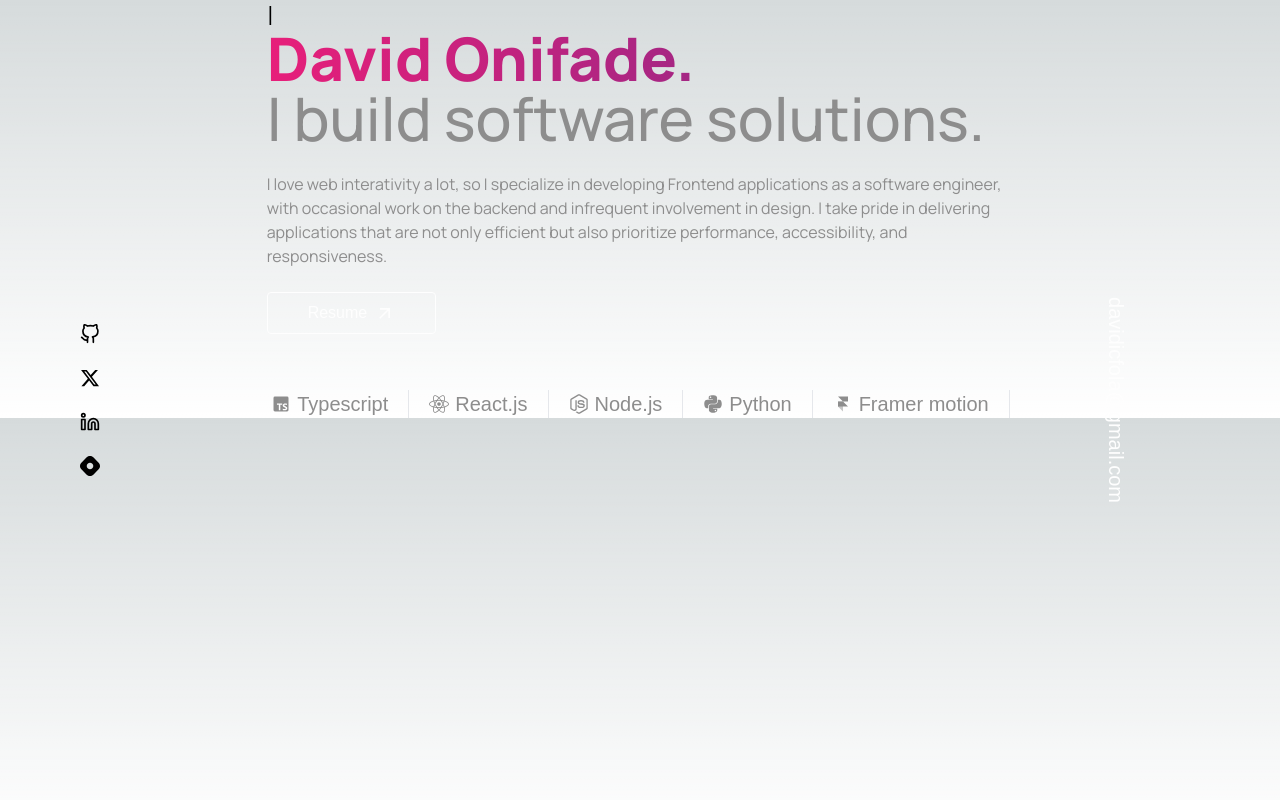
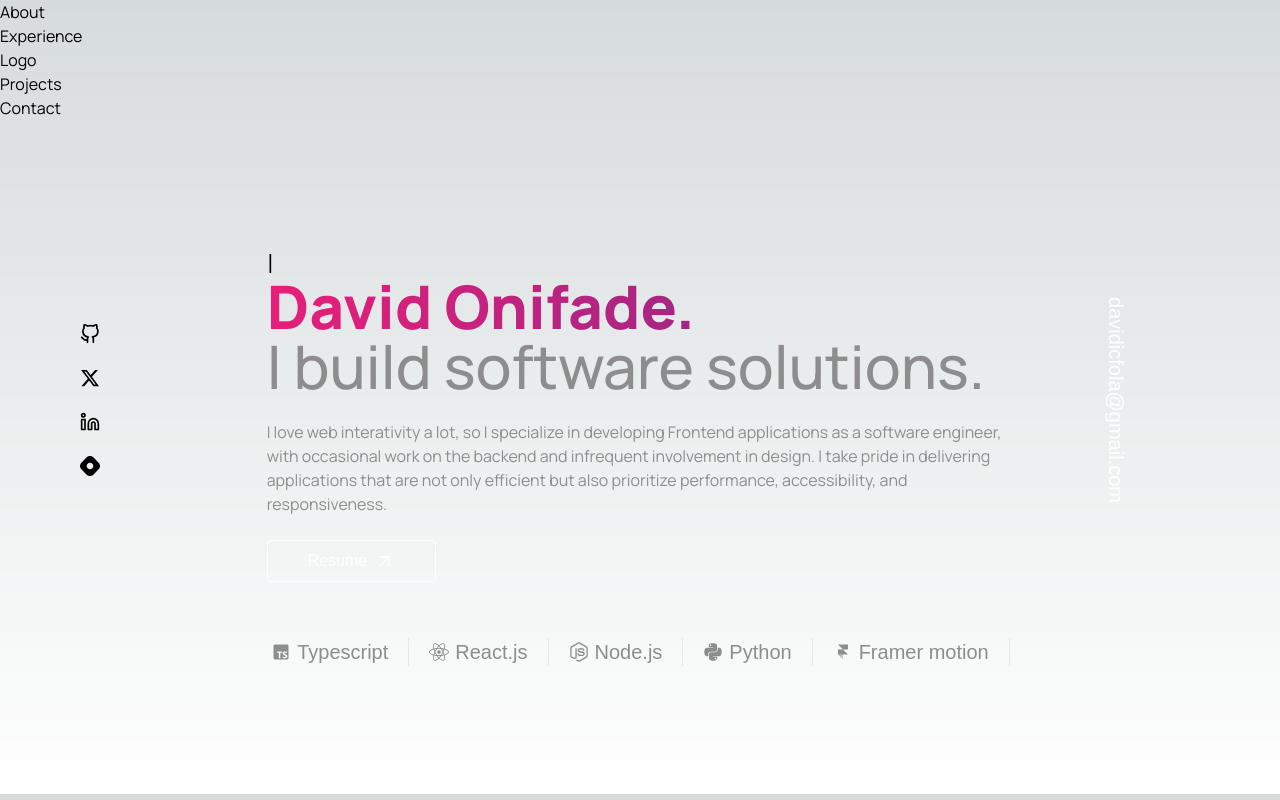
Before and after one commit to zyzer01/portfolio-zyzer, a Next.js app: page / in a window 1280 px wide. Built offline with nearby package versions, Linux system fonts and the light colour scheme; a web font is replaced by a local one.

Commit message:
update Hero.tsx and NavBar.tsx

```diff
--- a/src/components/Hero.tsx
+++ b/src/components/Hero.tsx
@@ -6,7 +6,7 @@ import Typewriter from 'typewriter-effect';
 
 const Hero = () => {
   return (
-    <div className="flex flex-col space-y-6">
+    <div className="flex flex-col space-y-6 py-32">
       <div>
         <div className="proggy text-xl">
           <Typewriter
--- a/src/components/NavBar.tsx
+++ b/src/components/NavBar.tsx
@@ -1,7 +1,30 @@
+import Link from 'next/link';
 import React from 'react';
 
 const NavBar = () => {
-  return <nav></nav>;
+  return (
+    <nav>
+      <div>
+        <ul>
+          <li>
+            <Link href="#about">About</Link>
+          </li>
+          <li>
+            <Link href="#about">Experience</Link>
+          </li>
+          <li>
+            <Link href="/">Logo</Link>
+          </li>
+          <li>
+            <Link href="#about">Projects</Link>
+          </li>
+          <li>
+            <Link href="#about">Contact</Link>
+          </li>
+        </ul>
+      </div>
+    </nav>
+  );
 };
 
 export default NavBar;
```
